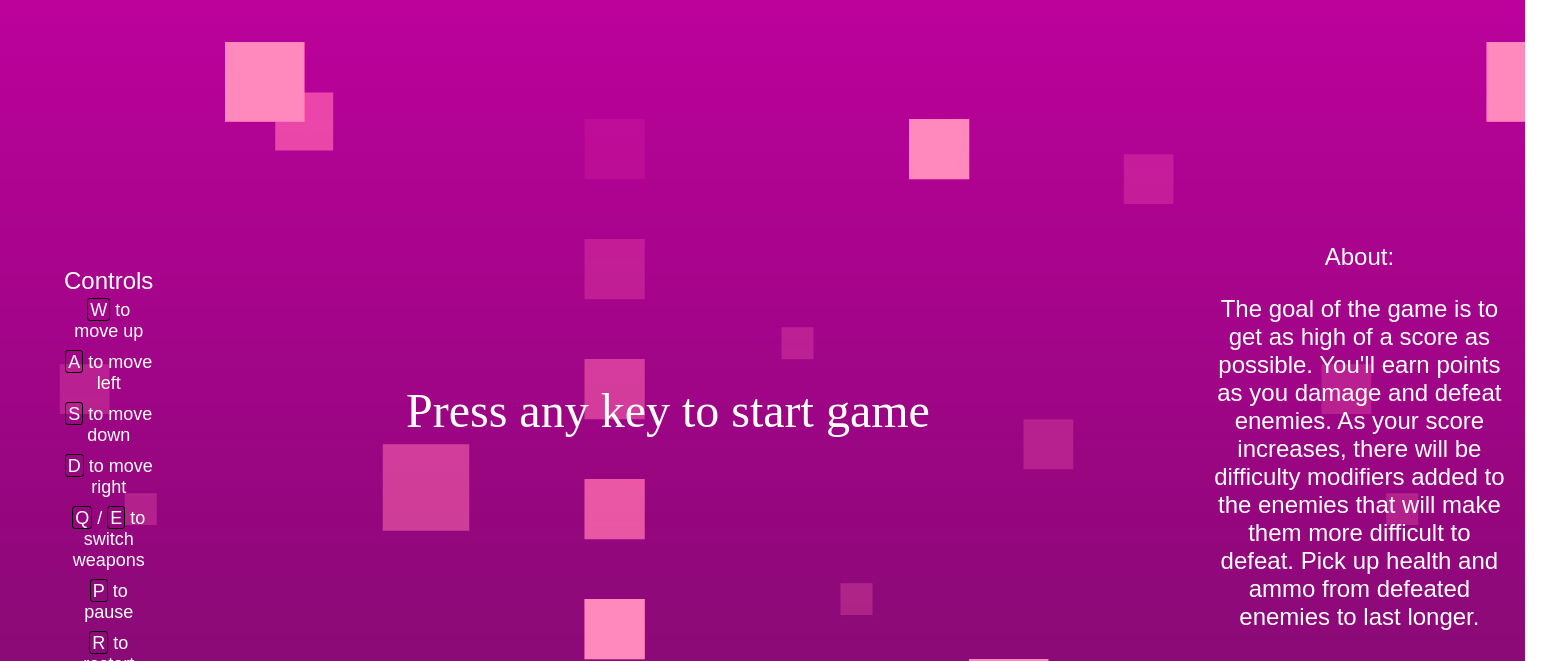
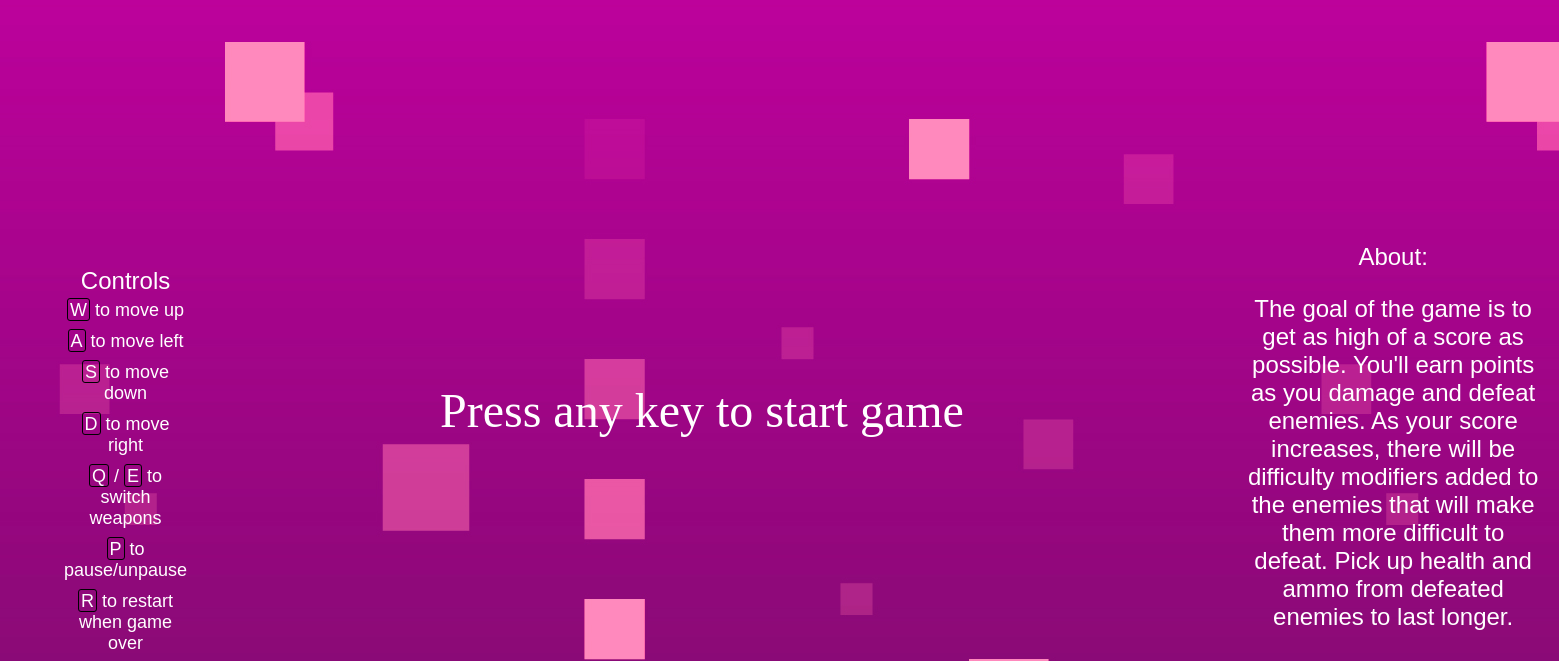
Before and after one commit to Spencer-JLee/Event-Horizon, a website built with webpack: page index.html in a window 1280 px wide. Shown: the part 175-836 px from the top of the page, 1559 px wide, since content can reach past the window. Built offline with nearby package versions, Linux system fonts and the light colour scheme; a web font is replaced by a local one.

Commit message:
added styling

```diff
--- a/index.html
+++ b/index.html
@@ -25,7 +25,7 @@
             <li> <kbd>S</kbd> to move down</li>
             <li> <kbd>D</kbd> to move right</li>
             <li> <kbd>Q</kbd> / <kbd>E</kbd> to switch weapons</li>
-            <li> <kbd>P</kbd> to pause</li>
+            <li> <kbd>P</kbd> to pause/unpause</li>
             <li> <kbd>R</kbd> to restart when game over</li>
             <li> Left click to shoot</li>
         </ul>
--- a/src/styles/webpage.scss
+++ b/src/styles/webpage.scss
@@ -26,6 +26,7 @@
     margin-left: auto;
     margin-right: auto;
     display: block;
+    border-radius: 25px;
   }
 
   main {
```
Also changed, not shown: dist/main.css.
